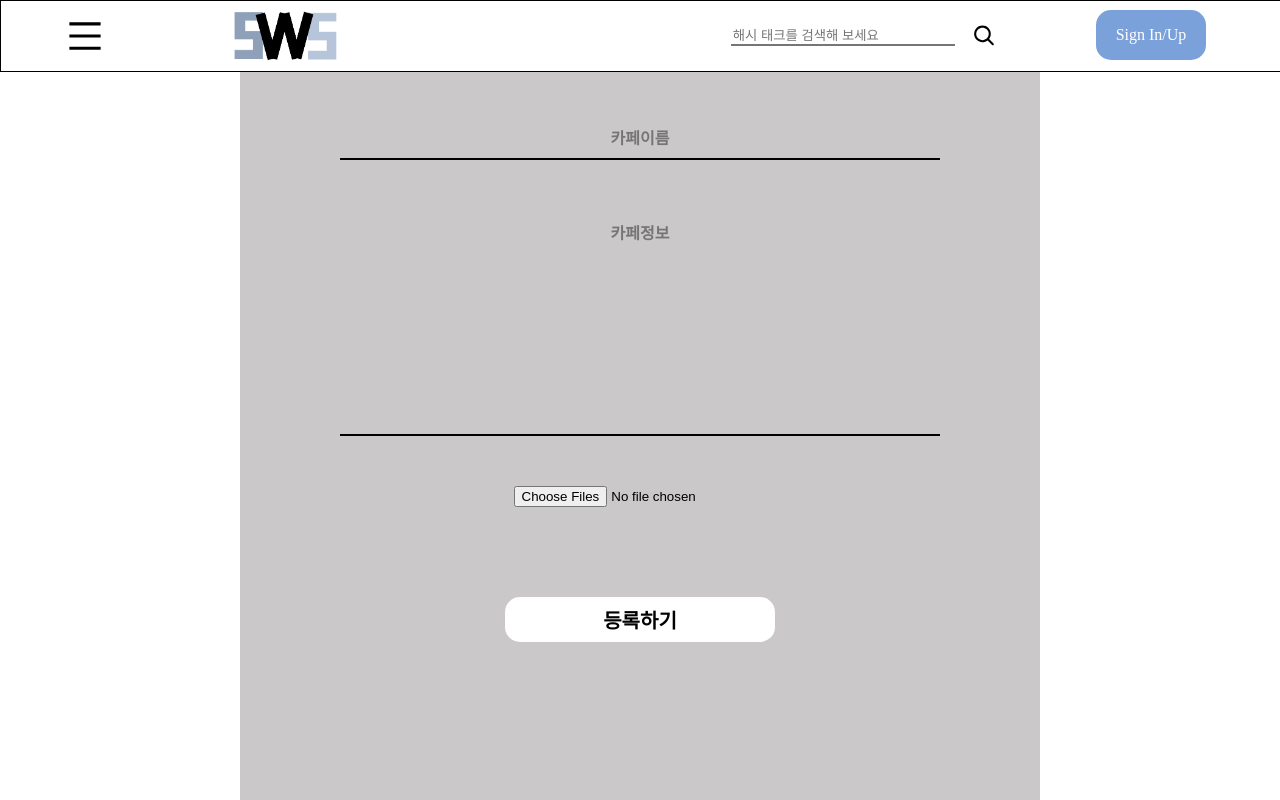
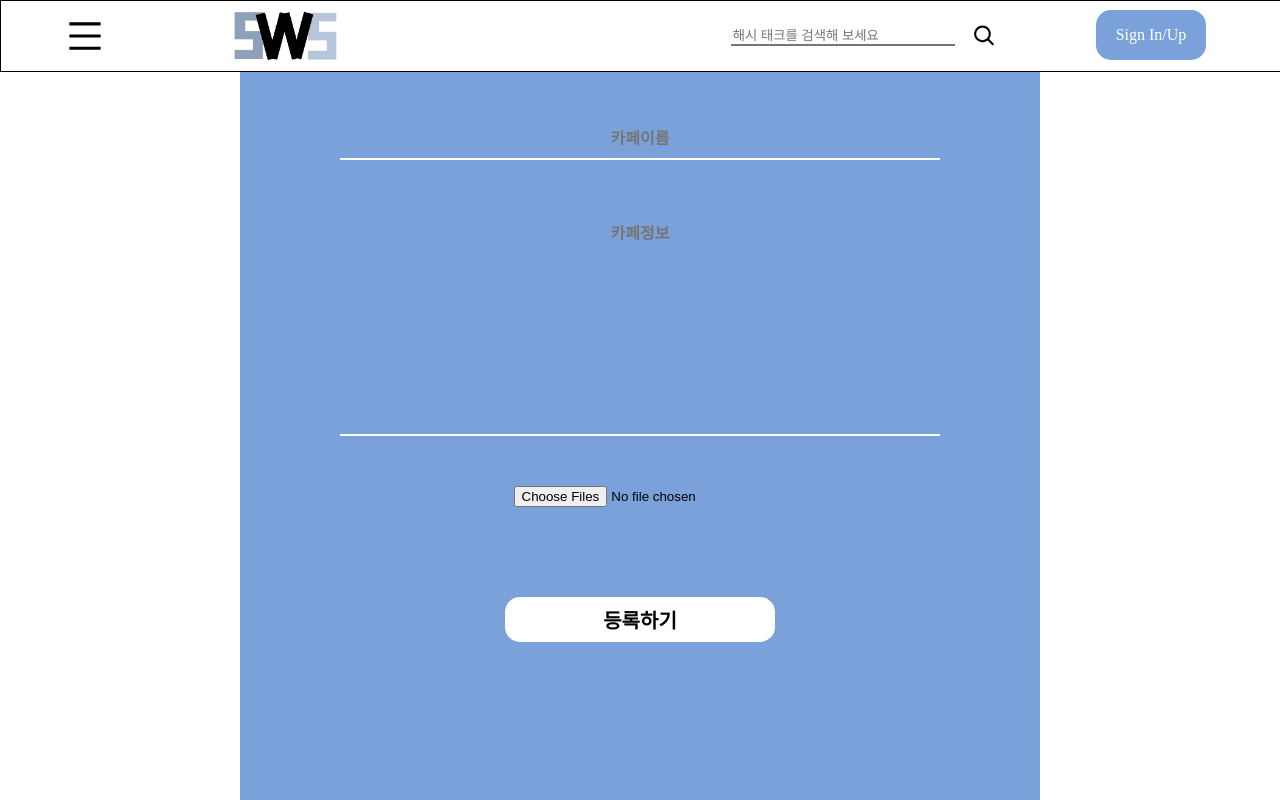
Before and after one commit to potato-club/sws-frontend, a React (Create React App) app: page /PostMainBox in a window 1280 px wide. Shown: the top 800 px of the page. Built offline with nearby package versions, Linux system fonts and the light colour scheme.

Commit message:
Design: 스타일 통일화

```diff
--- a/src/MainBox.tsx
+++ b/src/MainBox.tsx
@@ -1,7 +1,7 @@
 import styled from "styled-components";
 import { useState } from 'react';
 import SlideShow from "./SilderForMainBox";
-
+import { PRIMARY_COLOR_BLUE } from "./constants";
 const MainBox =()=>{
     const [rating, setRating] = useState<number | null>(null);
     const [hoverRating, setHoverRating] = useState<number | null>(null);
@@ -71,7 +71,7 @@ const MainBoxContainer = styled.div`
 const ContainerArea = styled.div`
   display: flex;
   flex-direction: column;
-  background-color: #cac8c8;
+  background-color: ${PRIMARY_COLOR_BLUE};
   width: 800px;
   height: 700px;
   margin-top: 70px;
--- a/src/PostMainBox.tsx
+++ b/src/PostMainBox.tsx
@@ -1,7 +1,7 @@
 import styled from "styled-components";
 import { useState} from 'react';
 import PostMainBoxForm from "./PostMainBoxForm";
-
+import { PRIMARY_COLOR_BLUE } from "./constants";
 
 const PostMainBox =()=>{
     const [error, setError] = useState<string>("");
@@ -49,7 +49,7 @@ const MainBoxContainer = styled.div`
 const ContainerArea = styled.div`
   display: flex;
   flex-direction: column;
-  background-color: #cac8c8;
+  background-color: ${PRIMARY_COLOR_BLUE};
   width: 800px;
   min-height: 800px;
   margin-top: 70px;
--- a/src/PostMainBoxForm.tsx
+++ b/src/PostMainBoxForm.tsx
@@ -1,6 +1,7 @@
 import React from "react";
 import { useState } from "react";
 import styled from "styled-components";
+import { PRIMARY_COLOR_BLUE } from "./constants";
 interface PostCafeProps{
     onSubmit: (cafeName: string, cafeInfo: string, images:File[])=> void
 }
@@ -140,7 +141,7 @@ const StyledButton = styled.button`
 const StyledInput = styled.input`
     border: none;
     outline: none;
-    background-color: #cac8c8;
+    background-color: ${PRIMARY_COLOR_BLUE};
     padding: 10px;
     font-size: 16px;
     font-weight: bold;
@@ -150,14 +151,14 @@ const StyledInput = styled.input`
 `;
 
 const StyledDIv = styled.div`
-    background-color: black;
+    background-color: white;
     height:2px;
 `;
 
 const StyledTextArea = styled.textarea`
     border: none;
     outline: none;
-    background-color: #cac8c8;
+    background-color: ${PRIMARY_COLOR_BLUE};
     padding: 10px;
     font-size: 16px;
     font-weight: bold;
```
